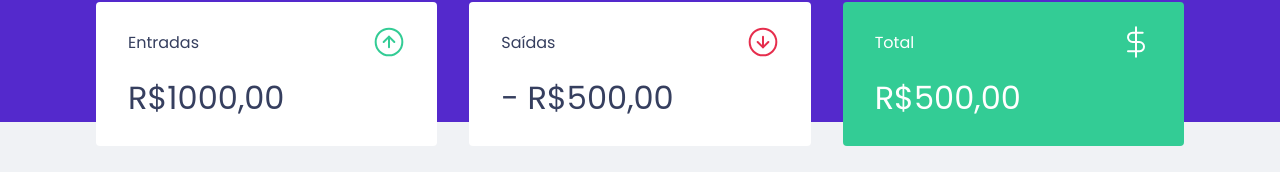
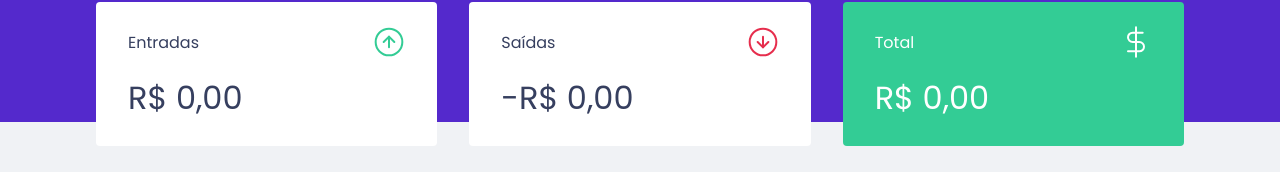
Before and after one commit to LidianeDiniz/dtmoney, a React (Create React App) app: page / in a window 1280 px wide. Shown: the part 150-322 px from the top of the page. Built offline with nearby package versions, Linux system fonts and the light colour scheme; no server answers; what miragejs would draw is missing.

Commit message:
calculating summary

```diff
--- a/src/TransactionsContext.tsx
+++ b/src/TransactionsContext.tsx
@@ -35,7 +35,7 @@ interface trasactionsProviderProps{
 
 interface TransactionsContextData{
     transactions: Transaction[];
-    createTransaction: (transaction: TransactionInput) => void;
+    createTransaction: (transaction: TransactionInput) => Promise<void>;
 }
 
 export const TransactionsContext = createContext<TransactionsContextData>(
@@ -50,8 +50,16 @@ export function TransactionsProvider({children}: trasactionsProviderProps) {
 
     }, []);
 
-    function createTransaction (transaction: TransactionInput ){
-        api.post('/transactions', transaction)
+    async function createTransaction (transactionInput: TransactionInput ){
+     const response = await api.post('/transactions', {
+        ...transactionInput,
+        createdAt: new Date(),
+    })
+     const { transaction } = response.data;
+
+     setTransactions([
+        ...transactions, transaction,
+     ])
     }
 
     return(
--- a/src/components/NewtransacitonModal/index.tsx
+++ b/src/components/NewtransacitonModal/index.tsx
@@ -24,10 +24,18 @@ export function NewTransacitionModal ({isOpen, onRequestClose}:NewTransactionMod
     const [category, setCategory]= useState('')
     const [type, setType] = useState('deposit');
 
-    function handleCreateNewTransaction(event: FormEvent){
+    async function handleCreateNewTransaction(event: FormEvent){
         event.preventDefault();
 
-        createTransaction({title, amount, category, type,})
+       await createTransaction({title, amount, category, type,})
+
+       setTitle('')
+       setAmount(0)
+       setCategory('')
+       setType('deposit');
+       onRequestClose();
+
+
 
 
     }
--- a/src/components/Summary/index.tsx
+++ b/src/components/Summary/index.tsx
@@ -9,7 +9,36 @@ import { TransactionsContext } from '../../TransactionsContext';
 export function Summary (){
     const {transactions} = useContext(TransactionsContext);
 
-    console.log(transactions)
+  /* const totalDeposits = transactions.reduce((acc, transactions) =>{
+    if (transactions.type === 'deposit'){
+        return acc + transactions.amount;
+    }
+
+    return acc;
+   }, 0);
+   Esta também é uma maneira de calcular os valores.
+   Teria que criar três variáveis uma para Entradas, uma para Saídas e uma para Total.
+
+   Mais usaremos o código abaixo usando somente uma  variável.
+   */
+
+   const summary = transactions.reduce((acc, transaction) =>{
+
+    if (transaction.type === 'deposit'){
+        acc.deposits += transaction.amount;
+        acc.total  += transaction.amount;
+
+    }else{
+        acc.withdraws += transaction.amount;
+        acc.total  -= transaction.amount;
+    }
+    return acc;
+
+   },{
+    deposits: 0,
+    withdraws: 0,
+    total: 0,
+   })
 
     return(
         <Container>
@@ -18,7 +47,12 @@ export function Summary (){
                     <p>Entradas</p>
                     <img src={IncomeImg} alt="Entradas" />
                 </header>
-                <strong>R$1000,00</strong>
+                <strong>
+                {new Intl.NumberFormat('pt-BR', {
+                  style: 'currency',
+                  currency: 'BRL'
+                  }).format(summary.deposits)}
+                </strong>
             </div>
 
             <div>
@@ -26,7 +60,12 @@ export function Summary (){
                     <p>Saídas</p>
                     <img src={outcomeImg} alt="Saídas" />
                 </header>
-                <strong>- R$500,00</strong>
+                <strong>-
+                {new Intl.NumberFormat('pt-BR', {
+                  style: 'currency',
+                  currency: 'BRL'
+                  }).format(summary.withdraws)}
+                </strong>
             </div>
 
             <div className='highlight-background'>
@@ -34,7 +73,12 @@ export function Summary (){
                     <p>Total</p>
                     <img src={totalImg} alt="Total" />
                 </header>
-                <strong> R$500,00</strong>
+                <strong>
+                {new Intl.NumberFormat('pt-BR', {
+                  style: 'currency',
+                  currency: 'BRL'
+                  }).format(summary.total)}
+                </strong>
             </div>
 
 
--- a/src/components/TransactionsTable/index.tsx
+++ b/src/components/TransactionsTable/index.tsx
@@ -26,7 +26,8 @@ export function TransactionsTable() {
                 <tr key ={transaction.id}>
                   <td>{transaction.title}</td>
 
-                  <td className={transaction.type}>{new Intl.NumberFormat('pt-BR', {
+                  <td className={transaction.type}>
+                    {new Intl.NumberFormat('pt-BR', {
                     style: 'currency',
                     currency: 'BRL'
                   }).format(transaction.amount)}
```
